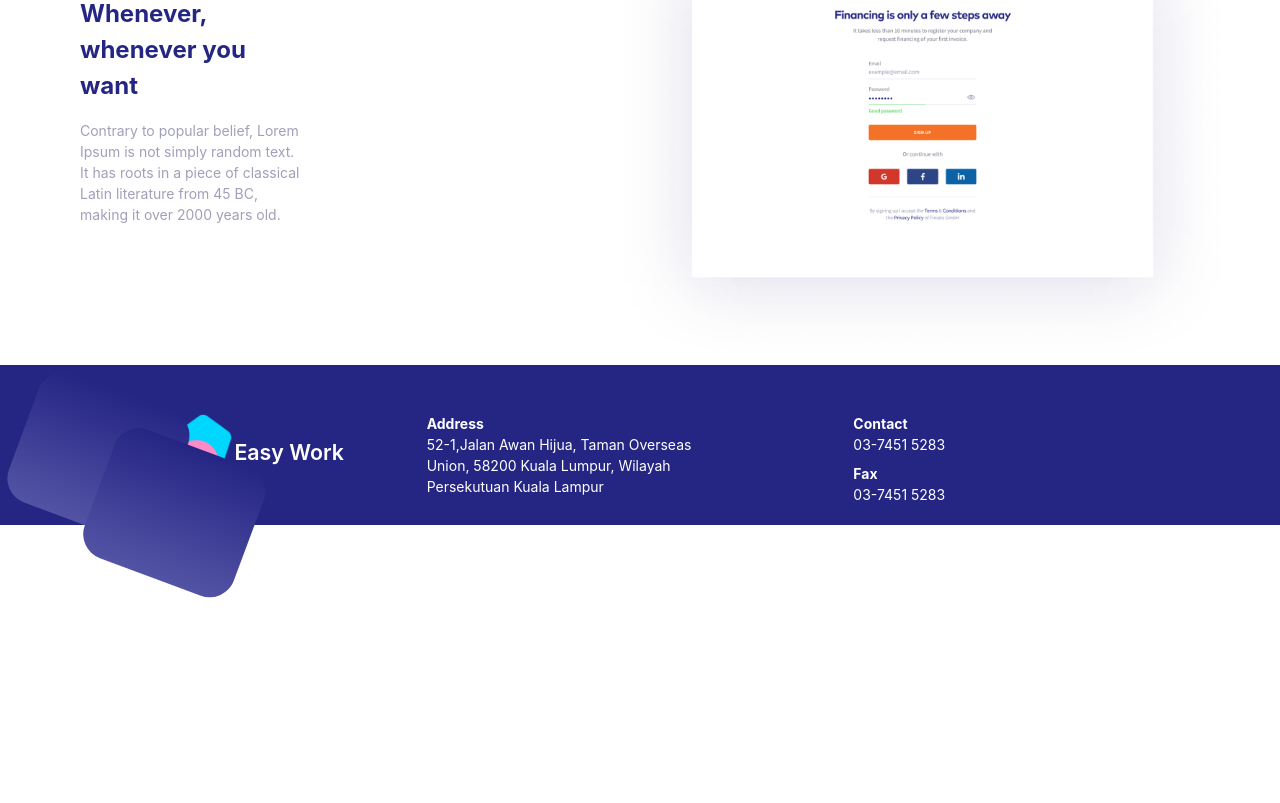
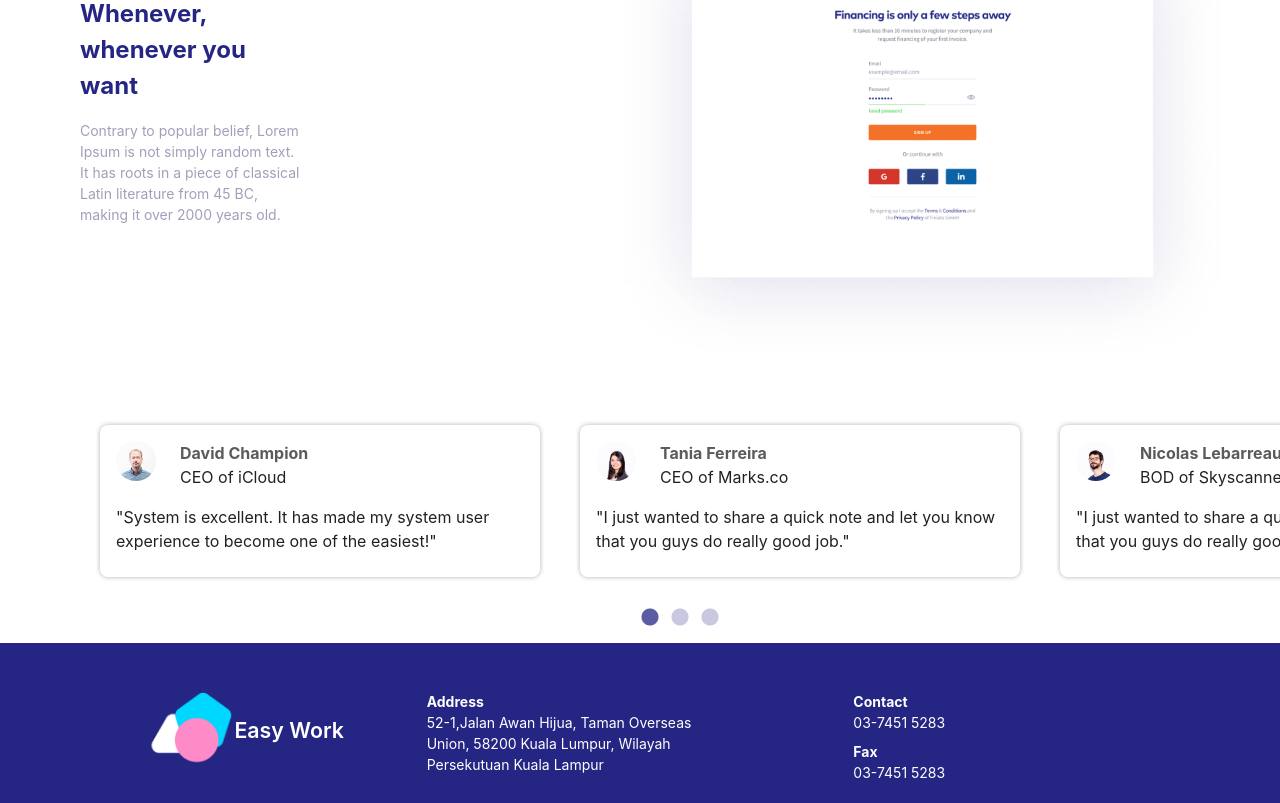
Before and after one commit to Hashamjavedofficial/finology-asses, a React (Create React App) app: page / in a window 1280 px wide. Shown: the part 1195-1998 px from the top of the page. Before the commit the page ends 1800 px from the top, so only its background shows below. Built offline with nearby package versions, Linux system fonts and the light colour scheme.

Commit message:
slider created

```diff
--- a/package.json
+++ b/package.json
@@ -13,6 +13,8 @@
     "react": "^17.0.1",
     "react-dom": "^17.0.1",
     "react-scripts": "4.0.2",
+    "react-slick": "^0.28.0",
+    "slick-carousel": "^1.8.1",
     "web-vitals": "^1.0.1"
   },
   "scripts": {
--- a/src/App.css
+++ b/src/App.css
@@ -27,6 +27,10 @@
 .App-link {
   color: #61dafb;
 }
+.slick-dots li button:before{
+  font-size:20px !important;
+  color:#252683 !important;
+}
 
 @keyframes App-logo-spin {
   from {
--- a/src/App.js
+++ b/src/App.js
@@ -2,6 +2,8 @@ import React from "react";
 
 import Layout from "./components/Layout";
 import "./App.css";
+import "slick-carousel/slick/slick.css";
+import "slick-carousel/slick/slick-theme.css";
 
 const App = (props) => {
   return <Layout />;
--- a/src/components/Footer.jsx
+++ b/src/components/Footer.jsx
@@ -50,7 +50,7 @@ const Footer = (props) => {
           </div>
         </div>
         <div></div>
-        <img src={FooterLeft} alt="" className={classes.FooterLeft} />
+        {/*<img src={FooterLeft} alt="" className={classes.FooterLeft} />*/}
       </div>
 
       {/*<img src={FooterRight} alt="" />*/}
--- a/src/components/Layout.jsx
+++ b/src/components/Layout.jsx
@@ -3,12 +3,14 @@ import React from "react";
 import Header from "./Header";
 import Footer from "./Footer";
 import Home from "./Home";
+import Slider from "./Slider";
 
 const Layout = (props) => {
   return (
     <div>
       <Header />
       <Home />
+      <Slider />
       <Footer />
     </div>
   );
--- /dev/null
+++ b/src/components/Slider.jsx
@@ -0,0 +1,62 @@
+import React from "react";
+import Slider from "react-slick";
+
+import SliderCard from "./SliderCard";
+
+import { slideCards } from "../utils/redundancy";
+
+const CustomSlider = (props) => {
+  var settings = {
+    dots: true,
+    infinite: false,
+    speed: 500,
+    slidesToShow: 2.5,
+    slidesToScroll: 1,
+    initialSlide: 0,
+    centerPadding: "20px",
+    arrows: false,
+    responsive: [
+      {
+        breakpoint: 1024,
+        settings: {
+          slidesToShow: 1.5,
+          slidesToScroll: 1,
+          infinite: false,
+          dots: true,
+        },
+      },
+      {
+        breakpoint: 600,
+        settings: {
+          slidesToShow: 1,
+          slidesToScroll: 1,
+          initialSlide: 1,
+        },
+      },
+      {
+        breakpoint: 480,
+        settings: {
+          slidesToShow: 1,
+          slidesToScroll: 1,
+        },
+      },
+    ],
+  };
+  return (
+    <div className="md:pl-20 sm:pl-6 my-10">
+      <div className="flex justify-between">
+        <div></div>
+        <div></div>
+      </div>
+      <Slider {...settings} className={"grid grid-cols-2 gap-4"}>
+        {slideCards.map((card) => (
+          <div key={card.name + card.comment}>
+            <SliderCard data={card} />
+          </div>
+        ))}
+      </Slider>
+    </div>
+  );
+};
+
+export default CustomSlider;
--- /dev/null
+++ b/src/components/SliderCard.jsx
@@ -0,0 +1,45 @@
+import React from "react";
+import { Card, CardContent, makeStyles, Avatar } from "@material-ui/core";
+
+const useSytles = makeStyles((theme) => ({
+  CardComponent: {
+    backgroundColor: "white",
+    boxShadow: "0 0px 5px 0 #b1b1b1",
+    margin: "20px 20px",
+    borderRadius: "8px",
+  },
+  Name: {
+    color: "#5b5b5b",
+    fontSize: "12pt",
+    fontWeight: "700",
+  },
+  Desigination: {
+    color: "#b1b1b1",
+    fontSize: "11pt",
+  },
+}));
+
+const SliderCard = (props) => {
+  const classes = useSytles();
+
+  const { data } = props;
+
+  return (
+    <Card elevation={0} className={classes.CardComponent}>
+      <CardContent>
+        <div className="flex">
+          <div>
+            <Avatar src={data.image} />
+          </div>
+          <div className="ml-6">
+            <p className={classes.Name}>{data.name}</p>
+            <p>{data.desigination}</p>
+          </div>
+        </div>
+        <div className="mt-4">"{data.comment}"</div>
+      </CardContent>
+    </Card>
+  );
+};
+
+export default SliderCard;
--- /dev/null
+++ b/src/utils/redundancy.js
@@ -0,0 +1,33 @@
+import David from "../assets/4-people/david-campion.jpg";
+import Tania from "../assets/4-people/tania-ferreira.jpg";
+import Nicolas from "../assets/4-people/nicolas-lebarreau.jpg";
+export const slideCards = [
+  {
+    image: David,
+    name: "David Champion",
+    desigination: "CEO of iCloud",
+    comment:
+      "System is excellent. It has made my system user experience to become one of the easiest!",
+  },
+  {
+    image: Tania,
+    name: "Tania Ferreira",
+    desigination: "CEO of Marks.co",
+    comment:
+      "I just wanted to share a quick note and let you know that you guys do really good job.",
+  },
+  {
+    image: Nicolas,
+    name: "Nicolas Lebarreau",
+    desigination: "BOD of Skyscanner",
+    comment:
+      "I just wanted to share a quick note and let you know that you guys do really good job.",
+  },
+  {
+    image: Tania,
+    name: "Tania Ferreira",
+    desigination: "CEO of Marks.co",
+    comment:
+      "I just wanted to share a quick note and let you know that you guys do really good job.",
+  },
+];
```
Also changed, not shown: 2 other files (tests, documents, lock files or other folders).
